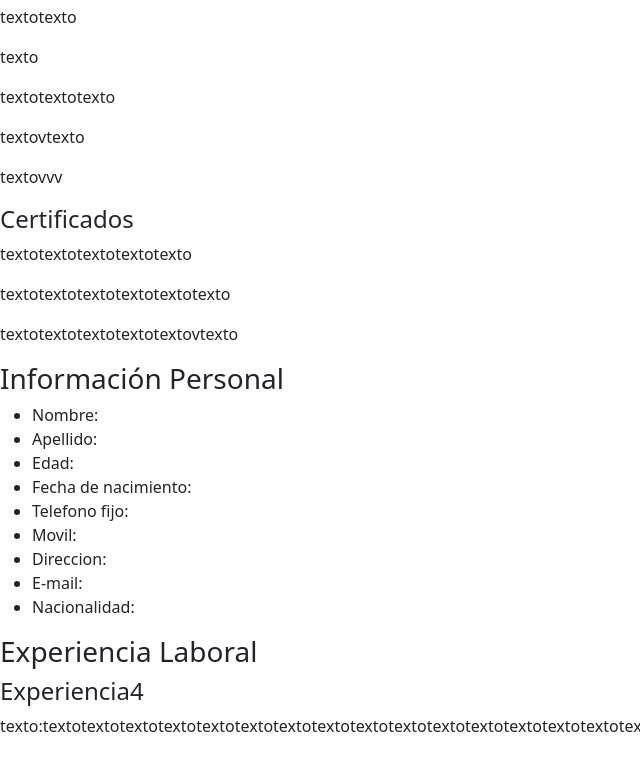
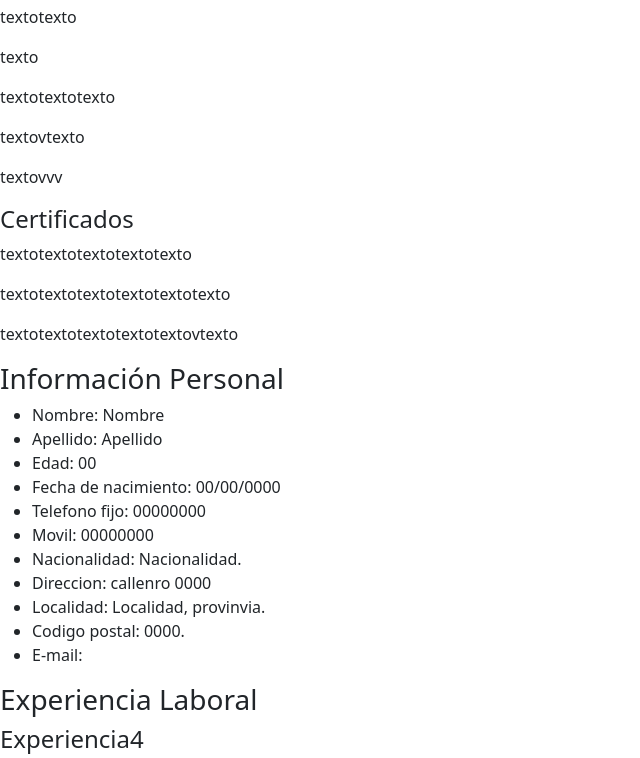
Before and after one commit to DavidJRojas/CV-Argentina-Programa-4.0, a plain HTML site: page index.html in a window 1280 px wide. Shown: the part 160-918 px from the top of the page, without its empty margins (0-640 px from the left). Drawn offline with nearby package versions, Linux system fonts and the light colour scheme.

Commit message:
agrega varios ID

```diff
--- a/index.html
+++ b/index.html
@@ -3,18 +3,18 @@
 <head>
     <meta charset='utf-8'>
     <meta http-equiv='X-UA-Compatible' content='IE=edge'>
-    <title>name placeholder</title>
+    <title id="pagina" class="nombre-completo">name placeholder</title>
     <meta name='viewport' content='width=device-width, initial-scale=1'>
     <link rel='stylesheet' type='text/css' media='screen' href='css/style.css'>
     <link href="https://cdn.jsdelivr.net/npm/bootstrap@5.3.0-alpha1/dist/css/bootstrap.min.css" rel="stylesheet" integrity="sha384-GLhlTQ8iRABdZLl6O3oVMWSktQOp6b7In1Zl3/Jr59b6EGGoI1aFkw7cmDA6j6gD" crossorigin="anonymous">
     <script src="https://cdn.jsdelivr.net/npm/bootstrap@5.3.0-alpha1/dist/js/bootstrap.bundle.min.js" integrity="sha384-w76AqPfDkMBDXo30jS1Sgez6pr3x5MlQ1ZAGC+nuZB+EYdgRZgiwxhTBTkF7CXvN" crossorigin="anonymous"></script>
-    <script src='main.js'></script>
+
 </head>
 <body>
     <header>
-        <img src="" alt="foto de perfil">
-        <h1>name placeholder</h1>
-        <h2>profesión placeholder</h2>
+        <img id="foto-cv" src="" alt="foto de perfil">
+        <h1 id="nombrecompleto">name placeholder</h1>
+        <h2>Profesión: Puesto de trabajo.</h2>
     </header>
     <main>
 
@@ -39,15 +39,17 @@
             <h3>Información Personal</h3>
             <article>
                 <ul>
-                    <li>Nombre:</li>
-                    <li>Apellido:</li>
-                    <li>Edad:</li>
-                    <li>Fecha de nacimiento:</li>
-                    <li>Telefono fijo:</li>
-                    <li>Movil:</li>
-                    <li>Direccion:</li>
-                    <li>E-mail:</li>
-                    <li>Nacionalidad:</li>
+                    <li id="nombre">Nombre: Nombre</li>
+                    <li id="apellido">Apellido: Apellido</li>
+                    <li id="edad">Edad: 00</li>
+                    <li id="fecha-de-nacimiento">Fecha de nacimiento: 00/00/0000</li>
+                    <li id="telefono-fijo">Telefono fijo: 00000000</li>
+                    <li id="telefono-movil">Movil: 00000000</li>
+                    <li id="nacionalidad">Nacionalidad: Nacionalidad.</li>
+                    <li id="direccion">Direccion: callenro 0000</li>
+                    <li id="localidad">Localidad: Localidad, provinvia.</li>
+                    <li id="codigo-postal">Codigo postal: 0000.</li>
+                    <li id="email">E-mail:</li>
                 </ul>
             </article>
         </section>
@@ -126,5 +128,6 @@
             </form>
         </article>
     </footer>
+    <script src='js/main.js'></script>
 </body>
 </html>
```
